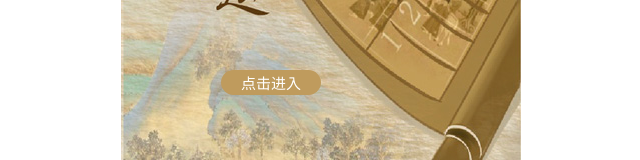
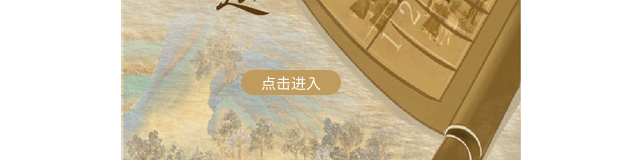
Before and after one commit to wxl2333/songyun, a plain HTML site: page index.html in a window 1280 px wide. Shown: the part 488-648 px from the top of the page, without its empty margins (319-959 px from the left). Drawn offline with Linux system fonts and the light colour scheme.

Commit message:
index.html

```diff
--- a/index.html
+++ b/index.html
@@ -29,7 +29,7 @@
             background-color: rgb(191,155,93);
             border-radius: 50px;
             color: #fff;
-            transform: translate(100px,550px);
+            transform: translate(120px,550px);
             font-size: 15px;
             align-items: center;
             justify-content: center;
```
